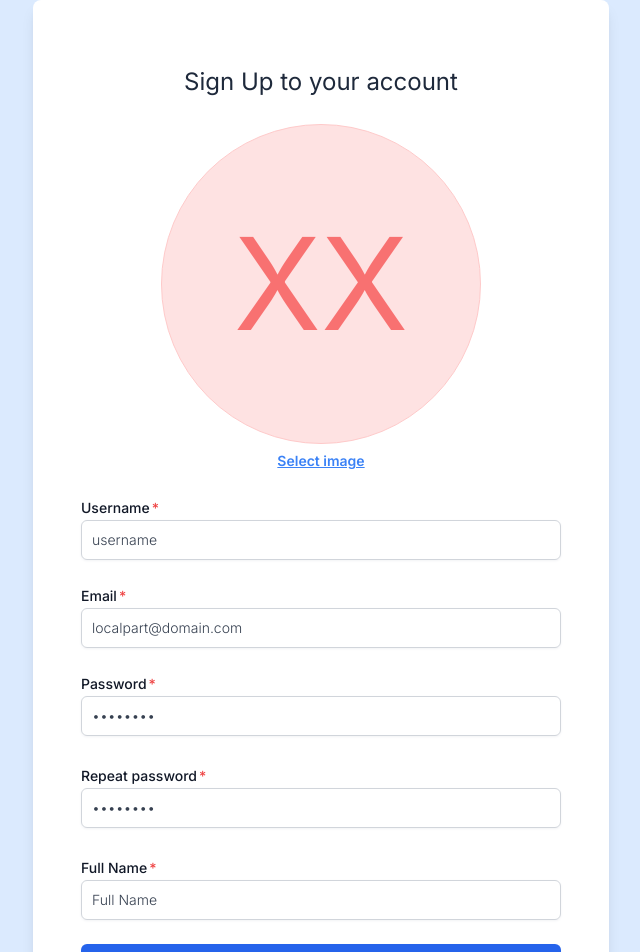
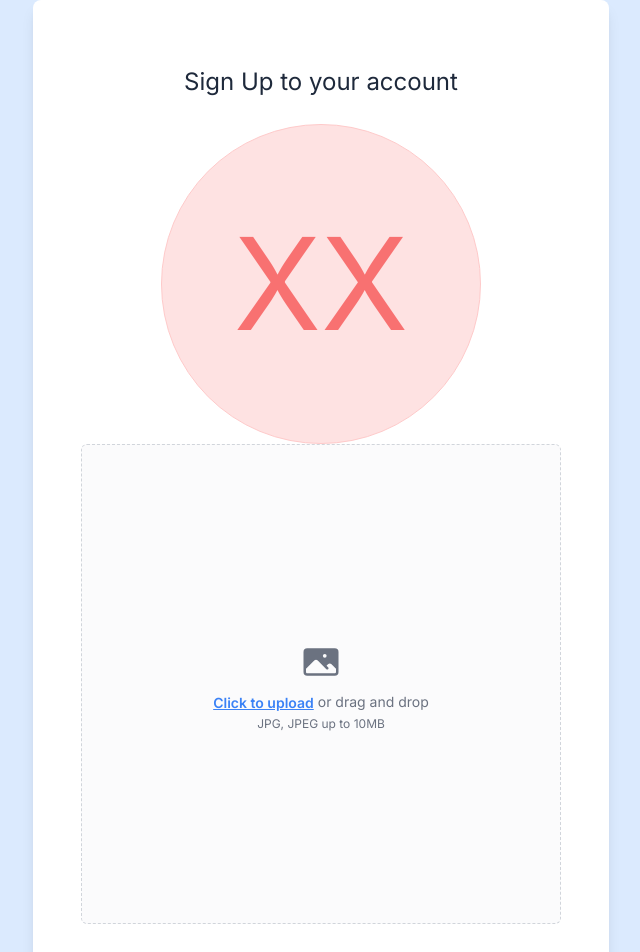
Before and after one commit to Xamarsia/photo-sharing-platform-frontend, a Next.js app: page /auth/signup in a window 1280 px wide. Shown: the top 952 px of the page, without its empty margins (319-959 px from the left). Built offline with nearby package versions, Linux system fonts and the light colour scheme.

Commit message:
[SPSP-118] Update file selector position

```diff
--- a/app/styles/components/file.selector.module.css
+++ b/app/styles/components/file.selector.module.css
@@ -1,3 +1,3 @@
 .file-selector {
-    @apply flex flex-col items-center justify-center border border-gray-300 border-dashed rounded-md cursor-pointer hover:bg-gray-100
+    @apply flex flex-col items-center justify-center border border-gray-300 border-dashed rounded-md cursor-pointer
 }
--- a/components/common/FileSelector.tsx
+++ b/components/common/FileSelector.tsx
@@ -1,6 +1,6 @@
 "use client";
 
-import { SetStateAction, useEffect, useState } from 'react';
+import { ReactNode, SetStateAction, useEffect, useState } from 'react';
 
 import photo from '@/public/photo/photo.svg'
 import photoHovered from '@/public/photo/photo-hovered.svg'
@@ -10,20 +10,19 @@ import textStyles from '@/app/styles/components/text.module.css'
 
 import Span from '@/components/common/Span';
 import Input from '@/components/common/Input';
-import Button from '@/components/buttons/Button';
 import IconButton from '@/components/buttons/IconButton';
 
 
 type Props = {
     local: any;
     removable?: boolean;
-    textOnly?: boolean;
-    fill?: 'content' | 'parent';
+    rounded?: 'rounded-full' | 'aspect-square';
+    children?: ReactNode;
     onImageSelected?: (file: SetStateAction<File | undefined>) => void;
 }
 
 
-export default function FileSelector({ local, removable, textOnly, fill = 'content', onImageSelected }: Props) {
+export default function FileSelector({ local, removable, children, rounded = 'aspect-square', onImageSelected }: Props) {
     const [selectedImage, setSelectedImage] = useState<File | undefined>(undefined);
     const [dragActive, setDragActive] = useState<boolean>(false);
 
@@ -65,24 +64,20 @@ export default function FileSelector({ local, removable, textOnly, fill = 'conte
         setSelectedImage(file);
     };
 
-    const removeImage = (): void => {
-        setSelectedImage(undefined);
-    };
-
-
     return (
-        <>
-            {(!selectedImage && !textOnly) &&
-                <div className={`
-                        ${dragActive ? "bg-gray-100" : "bg-gray-50"}
-                        ${fill == 'parent' ? 'w-full aspect-square' : 'w-[416px] h-[192px]'}
-                        ${styles['file-selector']}
-                    `}
+        <div className={`relative w-full ${rounded}`}
             onDragEnter={handleDragEnter}
             onDrop={handleDrop}
             onDragLeave={handleDragLeave}
             onDragOver={handleDragOver}
         >
+            {children}
+            <div className={`absolute bottom-0 left-0 w-full hover:bg-gray-300 hover:bg-opacity-50
+                    ${rounded}
+                    ${styles['file-selector']}
+                    ${selectedImage ? 'bg-opacity-0' : 'bg-gray-50 bg-opacity-100'}
+                    ${dragActive ? `bg-gray-100 bg-opacity-50` : "bg-gray-50 bg-opacity-70"}
+                `}>
                 <IconButton size={'extra-extra-large'} rounded={'rounded'} icon={photo} hoveredIcon={photoHovered} hovered={dragActive} />
                 <div className='flex gap-1'>
                     <label>
@@ -93,17 +88,6 @@ export default function FileSelector({ local, removable, textOnly, fill = 'conte
                 </div>
                 <p className={`${textStyles['third-info']}`}>{local.fileFormatsForImageUploading}</p>
             </div>
-            }
-
-            {(selectedImage || textOnly) &&
-                <div className={`flex justify-evenly items-center mt-1`}>
-                    <label>
-                        <Span text={local.selectImage} style='upload-button' />
-                        <Input accept="image/jpeg" type="file" draggable hidden onChange={imageChange} />
-                    </label>
-                    {(removable && selectedImage) && <Button type='button' onClick={removeImage} style='delete-transparent-button' text={local.removeImage} />}
         </div>
-            }
-        </>
     )
 }
--- a/components/forms/CreatePostForm.tsx
+++ b/components/forms/CreatePostForm.tsx
@@ -30,8 +30,10 @@ export default function CreatePostForm({ local, onSubmit }: Props) {
     return (
         <Form title={local.createPost}>
             <div>
+                {/* {selectedImage && <PostImage src={URL.createObjectURL(selectedImage)} size={"uncropped-square"} />} */}
+                <FileSelector  onImageSelected={onImageSelected} local={local}>
                 {selectedImage && <PostImage src={URL.createObjectURL(selectedImage)} size={"uncropped-square"} />}
-                <FileSelector onImageSelected={onImageSelected} local={local} fill="parent" />
+                    </FileSelector>
             </div>
             <div>
                 <Span text={local.description} />
```
Lines whose indentation alone changed are shown as unchanged.
